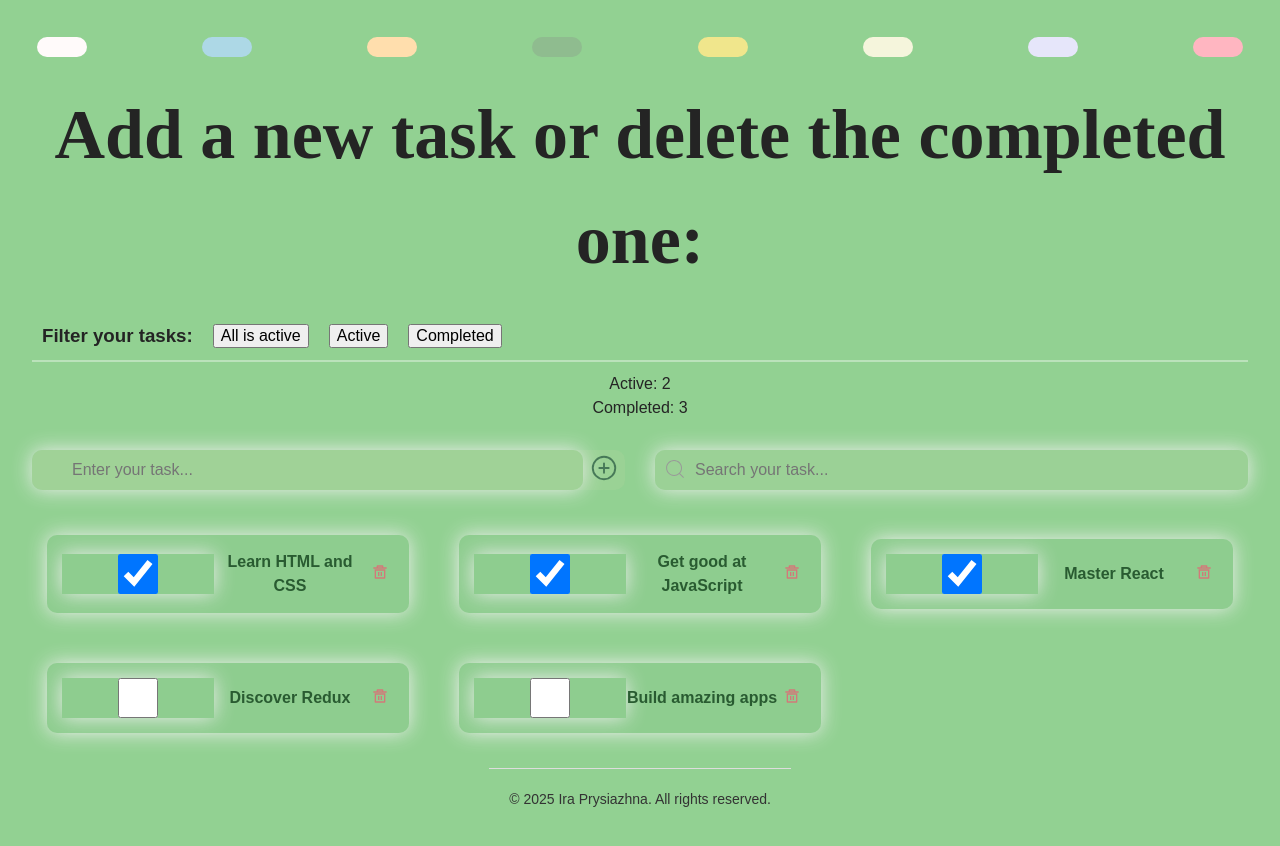
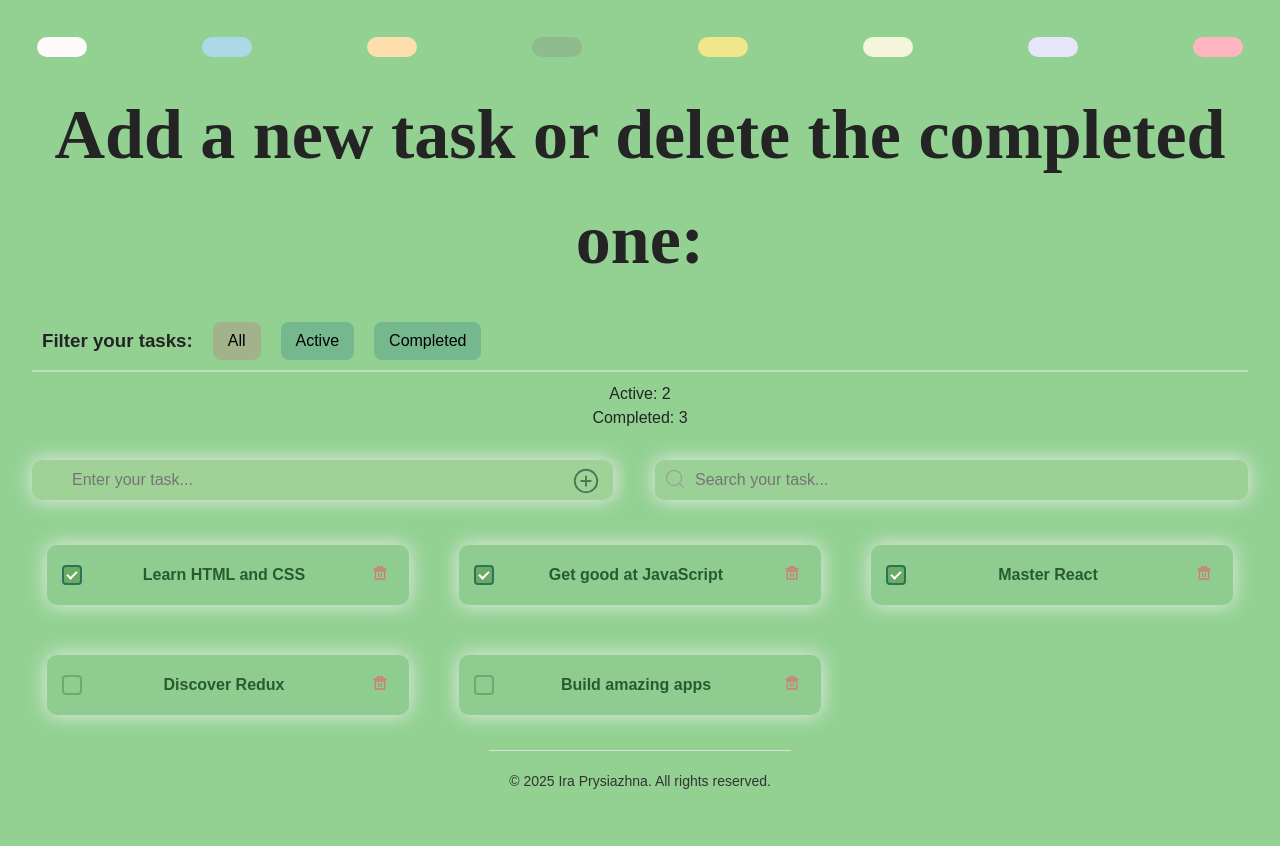
Before and after one commit to PrysiazhnaIra/Momentum, a React app: page / in a window 1280 px wide. Shown: the top 846 px of the page. Built offline with nearby package versions, Linux system fonts and the light colour scheme; the HTML template or start-up script is replaced by a standard one.

Commit message:
filter and styles

```diff
--- a/src/components/Form/Form.module.css
+++ b/src/components/Form/Form.module.css
@@ -4,12 +4,16 @@
   justify-content: space-between;
   background-color: #aad19b4f;
   border-radius: 10px;
+  position: relative;
 }
 
 .addIcon {
   width: 30px;
   height: 30px;
   color: #477958;
+  position: absolute;
+  top: 14%;
+  right: 4%;
 }
 
 .field {
@@ -20,10 +24,10 @@
 .btn {
   border: none;
   background-color: transparent;
-  transition: all 0.2s linear;
 }
 
-.btn:hover,
-.btn:focus {
-  transform: scale(1.5);
+.addIcon:hover,
+.addIcon:focus {
+  color: #79475e96;
+  z-index: 1000;
 }
--- a/src/components/StatusFilter/StatusFilter.module.css
+++ b/src/components/StatusFilter/StatusFilter.module.css
@@ -8,10 +8,10 @@
 }
 
 .btn {
-  padding: 5px 15px;
+  padding: 10px 15px;
   cursor: pointer;
   border: none;
-  background-color: rgba(27, 169, 119, 0.52);
+  background-color: rgba(90, 161, 136, 0.52);
   border-radius: 8px;
   transition: all 0.2s linear;
 }
@@ -21,6 +21,10 @@
   transform: scale(1.1);
 }
 
-.activeBtn {
-  background-color: rgba(207, 65, 98, 0.292);
+.active {
+  background-color: rgba(198, 100, 122, 0.292);
+  padding: 10px 15px;
+  cursor: pointer;
+  border: none;
+  border-radius: 8px;
 }
--- a/src/components/StatusFilter/StatusFilter.tsx
+++ b/src/components/StatusFilter/StatusFilter.tsx
@@ -1,43 +1,36 @@
-import { useState } from "react";
 import s from "./StatusFilter.module.css";
-import { useSelector } from "react-redux";
+import { useDispatch, useSelector } from "react-redux";
 import { RootState } from "../../redux/store";
+import { setStatusFilter } from "../../redux/filtersSlice";
 
 export default function StatusFilter() {
-  // const [activeFilter, setActiveFilter] = useState("All");
-
-  // const handleToggle = (filter: string) => {
-  //   setActiveFilter(filter);
-  // };
-
+  const dispatch = useDispatch();
   const filter = useSelector((state: RootState) => state.filters.status);
 
   return (
     <div className={s.btnWrapper}>
       <h3>Filter your tasks:</h3>
 
-      <button>All {filter === "all" && "is active"}</button>
-      <button>Active {filter === "active" && "is active"}</button>
-      <button>Completed {filter === "completed" && "is active"}</button>
-
-      {/* <button
-        className={`${s.btn} ${activeFilter === "All" ? s.activeBtn : ""} `}
-        onClick={() => handleToggle("All")}
+      <button
+        className={filter === "all" ? s.active : s.btn}
+        onClick={() => dispatch(setStatusFilter("all"))}
       >
         All
       </button>
+
       <button
-        className={`${s.btn} ${activeFilter === "In progress" ? s.activeBtn : ""} `}
-        onClick={() => handleToggle("In progress")}
+        className={filter === "active" ? s.active : s.btn}
+        onClick={() => dispatch(setStatusFilter("active"))}
       >
-        In progress
+        Active
       </button>
+
       <button
-        className={`${s.btn} ${activeFilter === "Done" ? s.activeBtn : ""} `}
-        onClick={() => handleToggle("Done")}
+        className={filter === "completed" ? s.active : s.btn}
+        onClick={() => dispatch(setStatusFilter("completed"))}
       >
-        Done
-      </button> */}
+        Completed
+      </button>
     </div>
   );
 }
--- a/src/components/Task/Task.module.css
+++ b/src/components/Task/Task.module.css
@@ -33,4 +33,51 @@
   border-radius: 10px;
   background-color: #7dba852f;
   padding: 15px;
+  gap: 10px;
 }
+
+/* Загортка для кастомного чекбокса */
+.checkboxWrapper {
+  display: flex;
+  align-items: center;
+  cursor: pointer;
+}
+
+/* Ховаємо стандартний чекбокс */
+.hiddenCheckbox {
+  position: absolute;
+  opacity: 0;
+  width: 0;
+  height: 0;
+}
+
+/* Кастомний чекбокс */
+.customCheckbox {
+  width: 20px;
+  height: 20px;
+  border: 2px solid #53a064b1;
+  border-radius: 4px;
+  display: inline-block;
+  position: relative;
+  transition:
+    background 0.3s,
+    border-color 0.3s;
+}
+
+/* Додаємо галочку, коли чекбокс активний */
+.hiddenCheckbox:checked + .customCheckbox {
+  background-color: #2f742661;
+  border-color: #2a7555;
+}
+
+.hiddenCheckbox:checked + .customCheckbox::after {
+  content: "";
+  position: absolute;
+  left: 5px;
+  top: 2px;
+  width: 6px;
+  height: 10px;
+  border: solid white;
+  border-width: 0 2px 2px 0;
+  transform: rotate(45deg);
+}
--- a/src/components/Task/Task.tsx
+++ b/src/components/Task/Task.tsx
@@ -26,12 +26,15 @@ export default function Task({ task: { id, text, completed } }: TaskProps) {
   return (
     <>
       <div className={css.container}>
-        <input
-          type="checkbox"
-          className={css.checkbox}
-          checked={completed}
-          onChange={handleToggle}
-        />
+        <label className={css.checkboxWrapper}>
+          <input
+            type="checkbox"
+            className={css.hiddenCheckbox}
+            checked={completed}
+            onChange={handleToggle}
+          />
+          <span className={css.customCheckbox}></span>
+        </label>
         <p className={css.text}>{text}</p>
         <button className={css.btn} onClick={handleDelete}>
           <RiDeleteBin5Line className={css.dltIcon} />
```
